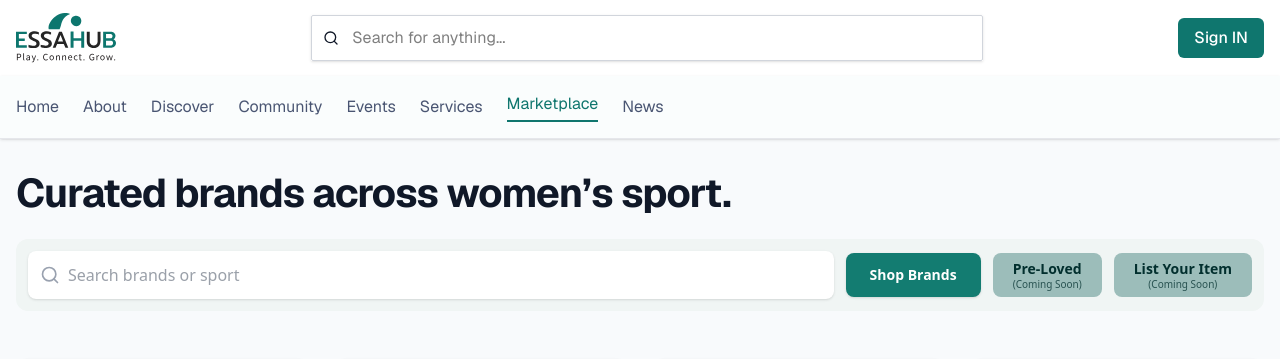
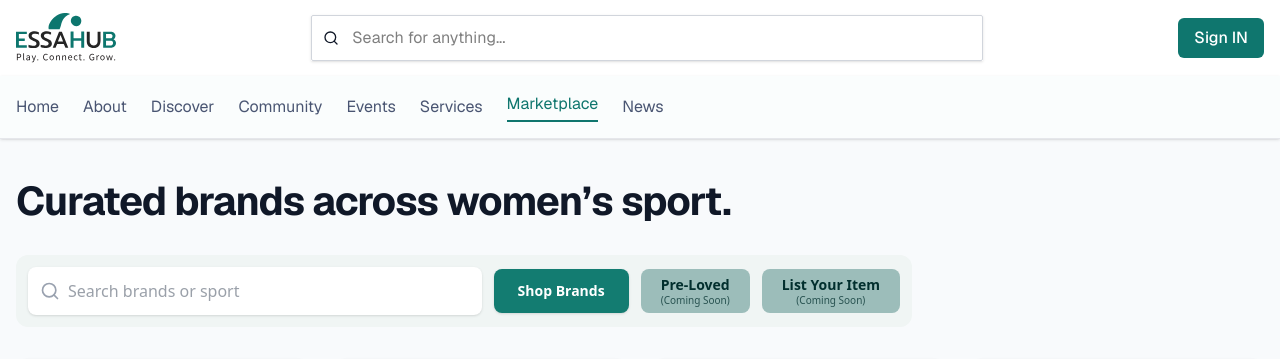
Before and after one commit to MTS-Services/soniamalik14, a React (Vite) app: page /marketplace in a window 1280 px wide. Shown: the top 359 px of the page. Built offline with nearby package versions, Linux system fonts and the light colour scheme.

Commit message:
feat: update padding in CommunityView, DiscoverView, EventView, MarketPlaceView, and ServiceView components for improved layout consistency

```diff
--- a/src/pages/public/public_community/CommunityView.jsx
+++ b/src/pages/public/public_community/CommunityView.jsx
@@ -168,7 +168,7 @@ const CommunityView = () => {
   const paginatedTopics = topics.slice(startIndex, endIndex);
 
   return (
-    <div className="min-h-screen py-6 lg:py-8 bg-[#F8FAFC] ">
+    <div className="min-h-screen py-6 lg:py-10 bg-[#F8FAFC] ">
       <Container>
         <div className="grid grid-cols-1 lg:grid-cols-4 gap-3 lg:gap-6">
           {/* Left Sidebar - Categories */}
--- a/src/pages/public/public_discover/DiscoverView.jsx
+++ b/src/pages/public/public_discover/DiscoverView.jsx
@@ -73,7 +73,7 @@ const DiscoverView = () => {
   const paginatedItems = filtered.slice(startIndex, endIndex);
 
   return (
-    <section className="py-6 lg:py-8 bg-[#F8FAFC] ">
+    <section className="py-6 lg:py-10 bg-[#F8FAFC] ">
       <Container>
         <div className="mb-8">
           <PageHeader title="Find your sport" />
--- a/src/pages/public/public_event/EventView.jsx
+++ b/src/pages/public/public_event/EventView.jsx
@@ -67,7 +67,7 @@ const EventView = () => {
     const paged = filtered.slice((page - 1) * perPage, page * perPage);
 
     return (
-        <div className="min-h-screenpy-6 lg:py-8 bg-[#F8FAFC] ">
+        <div className=" py-6 lg:py-10 bg-[#F8FAFC] ">
             <Container>
                 {/* Custom Header Section */}
                 <div className="flex flex-col lg:flex-row justify-between items-start lg:items-center mb-6 lg:mb-8 gap-4">
--- a/src/pages/public/public_market/MarketPlaceView.jsx
+++ b/src/pages/public/public_market/MarketPlaceView.jsx
@@ -265,16 +265,16 @@ const MarketPlaceView = () => {
 
     return (
         <section >
-      <Container className="py-6 lg:py-8 bg-[#F8FAFC]   font-sans">
+            <Container className="py-6 lg:py-10 bg-[#F8FAFC]   font-sans">
                 {/* Header Title */}
-        <div className="mb-6">
+                <div className="mb-8">
                     <h1 className="text-3xl sm:text-4xl lg:text-[2.5rem] font-bold text-gray-900 tracking-tight">
                         Curated brands across women’s sport.
                     </h1>
                 </div>
 
                 {/* Search and Filters Wrapper (The Light Gray/Teal Box) */}
-        <div className="bg-[#F0F5F4] p-3 rounded-xl flex flex-col lg:flex-row items-stretch lg:items-center gap-3 mb-12">
+                <div className="bg-[#F0F5F4] p-3 rounded-xl flex flex-col lg:flex-row items-stretch lg:items-center gap-3 mb-8 max-w-4xl">
 
                     {/* Search Input */}
                     <div className="relative flex-grow">
--- a/src/pages/public/public_service/ServiceView.jsx
+++ b/src/pages/public/public_service/ServiceView.jsx
@@ -119,7 +119,7 @@ const ServiceView = () => {
     const paginatedServices = filtered.slice(startIndex, endIndex);
 
     return (
-        <section className="py-6 lg:py-8 bg-[#F8FAFC] ">
+        <section className="py-6 lg:py-10 bg-[#F8FAFC] ">
             <Container>
                 {/* Header Section */}
                 <div className="mb-6">
```
Lines whose indentation alone changed are shown as unchanged.
